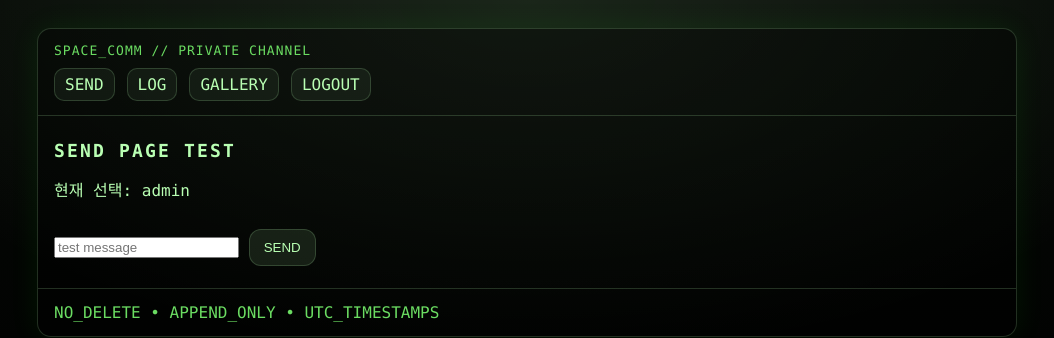
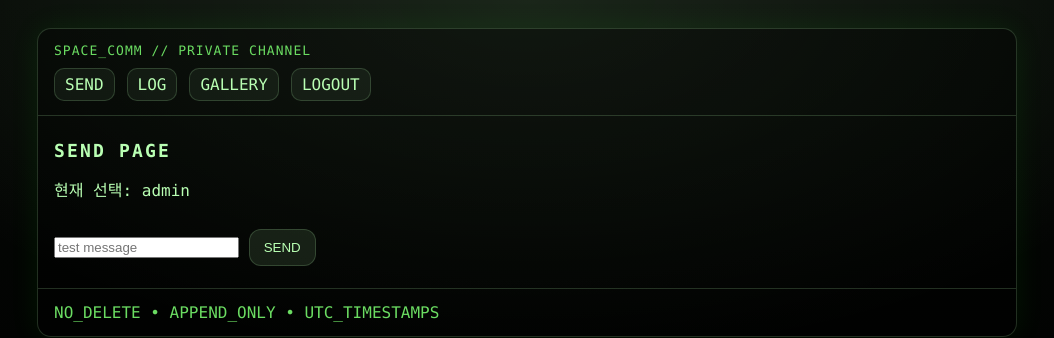
Before and after one commit to aete0417-dev/space-comm, a Flask app: page /send in a window 1280 px wide. Shown: the top 338 px of the page, without its empty margins (113-1167 px from the left). Run offline with Flask 3, Linux system fonts and the light colour scheme; the visitor is signed in with stand-in values (Sample User, id 1).

Commit message:
Fix send page and update styles

```diff
--- a/templates/send.html
+++ b/templates/send.html
@@ -2,7 +2,7 @@
 
 {% block content %}
 
-<h1>SEND PAGE TEST</h1>
+<h1>SEND PAGE</h1>
 <p>현재 선택: {{ character }}</p>
 
 <form method="post" action="{{ url_for('send', token=session.get('token')) }}">
```
